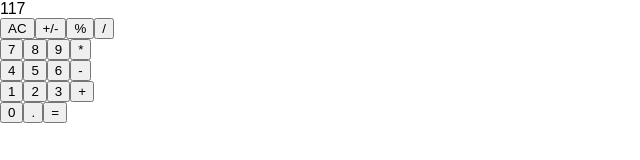
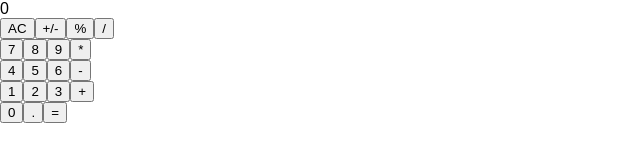
Before and after one commit to PetKatt/calculator, a React (Create React App) app: page / in a window 1280 px wide. Shown: the top 160 px of the page, without its empty margins (0-640 px from the left). Built offline with nearby package versions, Linux system fonts and the light colour scheme.

Commit message:
state-and-logic: initial state

```diff
--- a/src/component/App.js
+++ b/src/component/App.js
@@ -3,6 +3,15 @@ import Display from "./Display";
 import ButtonPanel from "./ButtonPanel";
 
 class App extends React.Component {
+	constructor (props) {
+		super(props);
+		this.state = {
+			total: null,
+			next: null,
+			operation: null
+		};
+	}
+
 	handleClick = (buttonName) => {
 		console.log("click", buttonName);
 	}
@@ -11,7 +20,7 @@ class App extends React.Component {
 		return (
 			<div>
 				<Display
-					value="117"
+					value={this.state.next || this.state.total || "0"}
 				/>
 				<ButtonPanel
 					clickHandler={this.handleClick}
```
